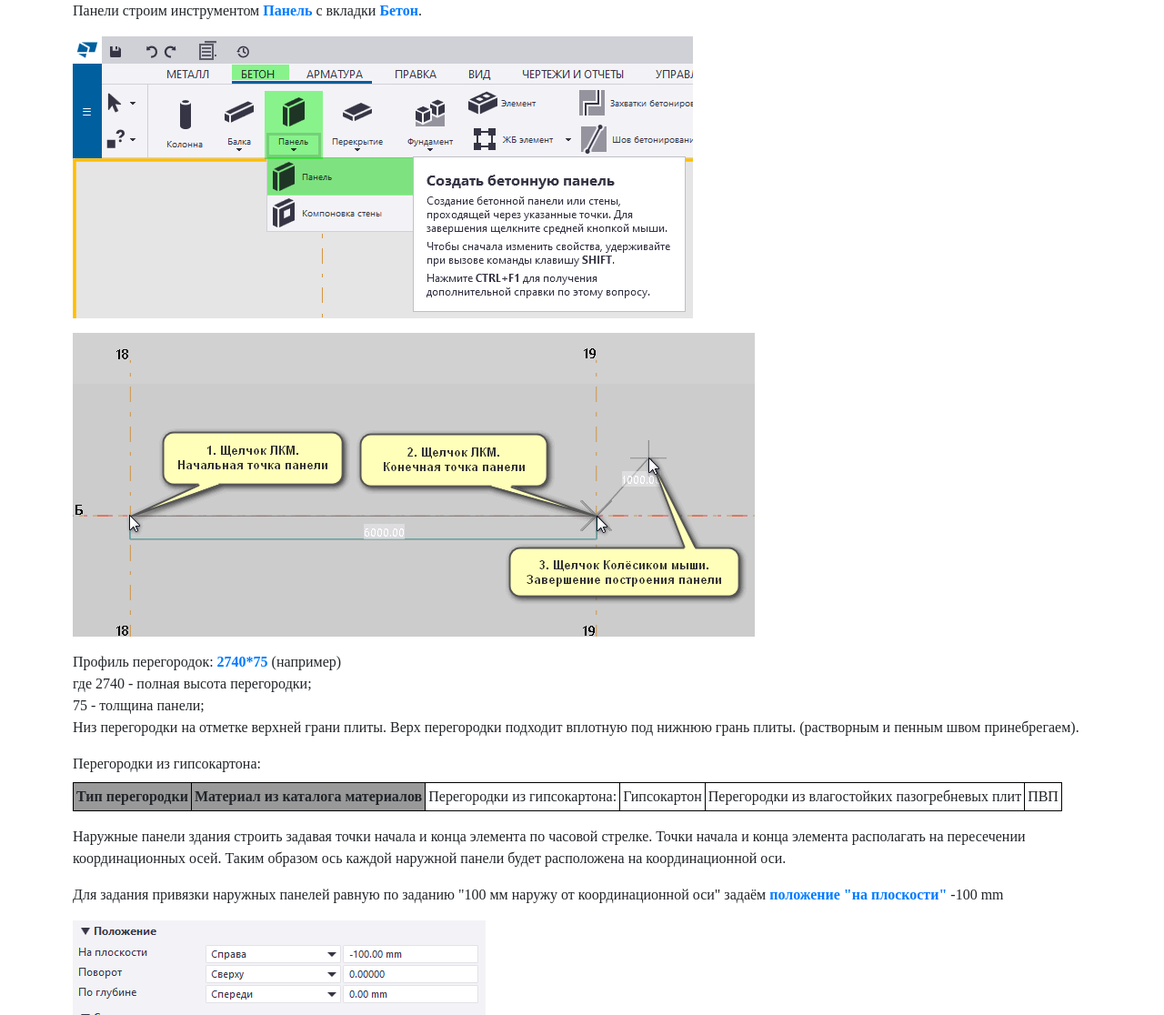
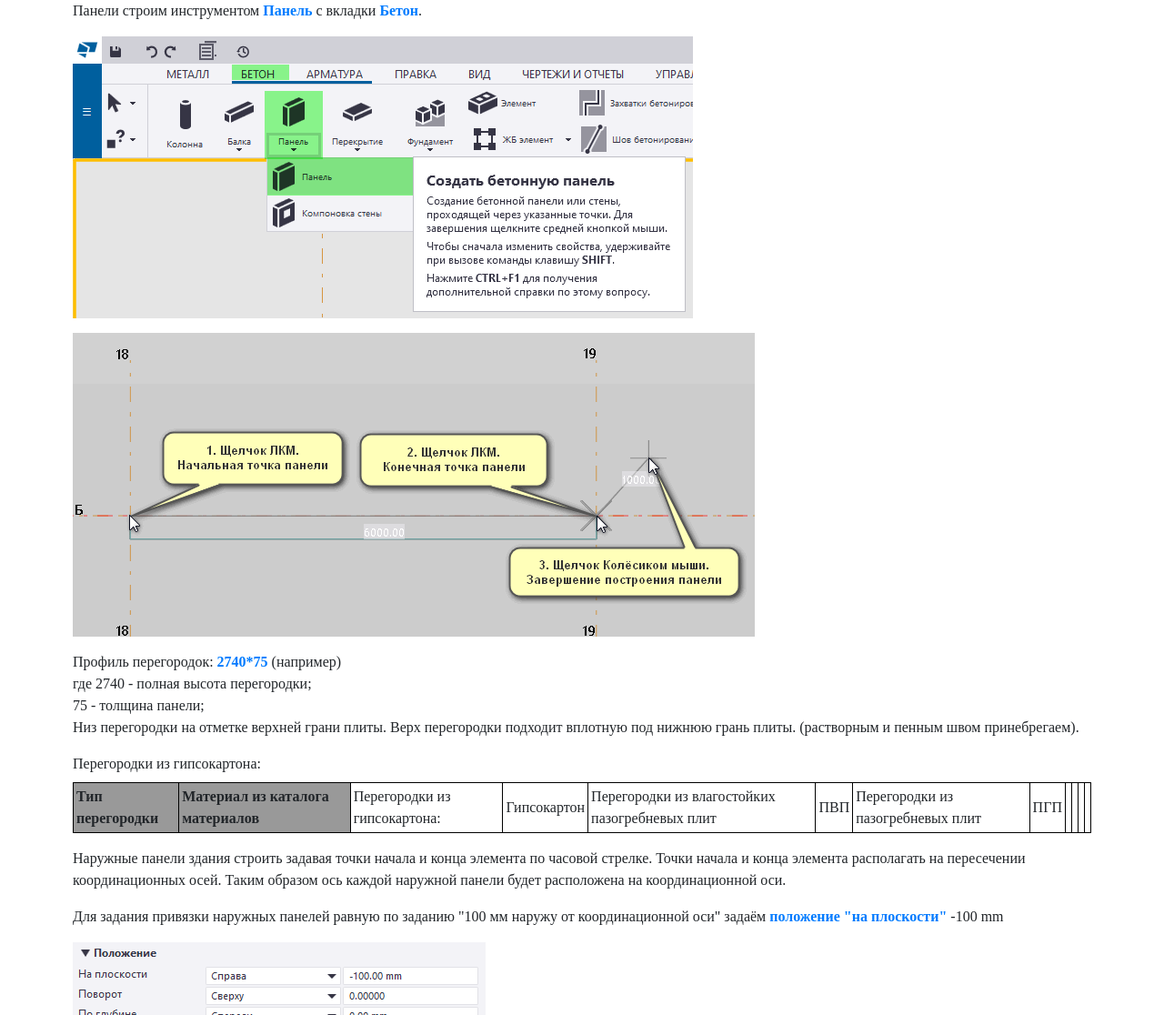
Before and after one commit to DenisAShmelev/denis.a.shmelev.github.io, a plain HTML site: page Создание перегородок.html in a window 1280 px wide. Shown: the top 1116 px of the page at 91% size. Drawn offline with Linux system fonts and the light colour scheme.

Commit message:
Update Создание перегородок.html

```diff
--- a/Создание перегородок.html
+++ b/Создание перегородок.html
@@ -37,6 +37,9 @@
 	<th>Тип перегородки</th><th>Материал из каталога материалов</th>
 	<td>Перегородки из гипсокартона:</td><td>Гипсокартон</td>
 	<td>Перегородки из влагостойких пазогребневых плит</td><td>ПВП</td>
+	<td>Перегородки из пазогребневых плит</td><td>ПГП</td>
+	<td></td><td></td>
+	<td></td><td></td>
 </table>
 			</p>
 		</div>
```
